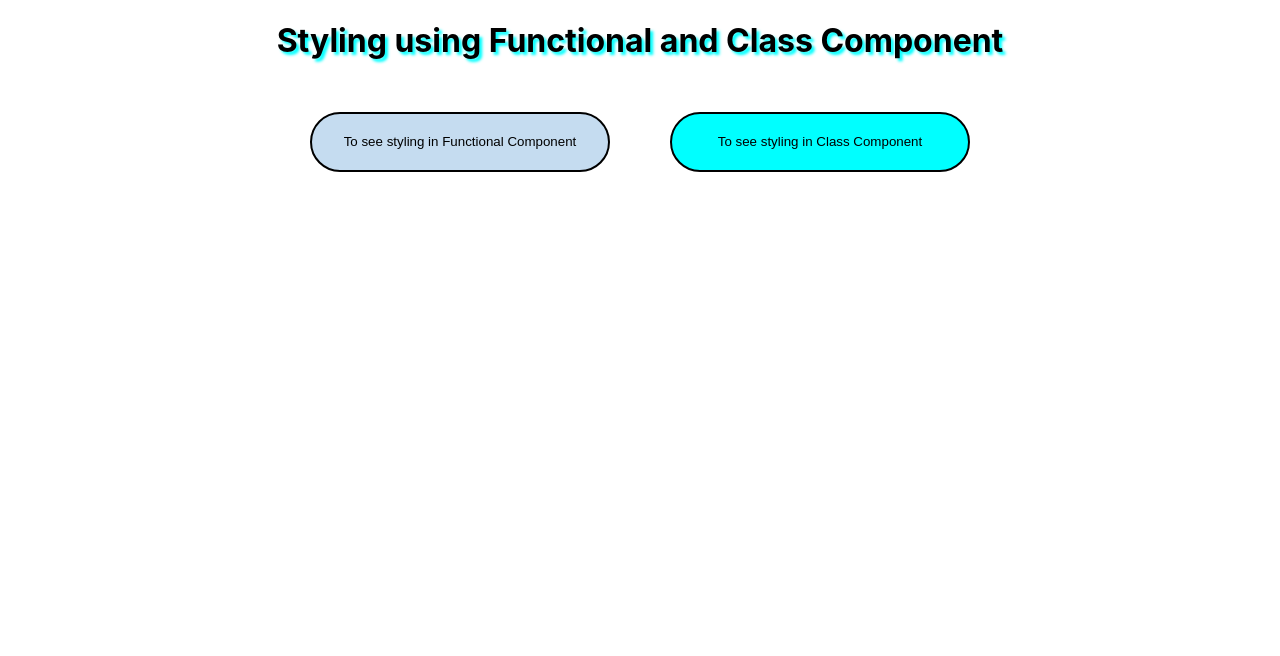
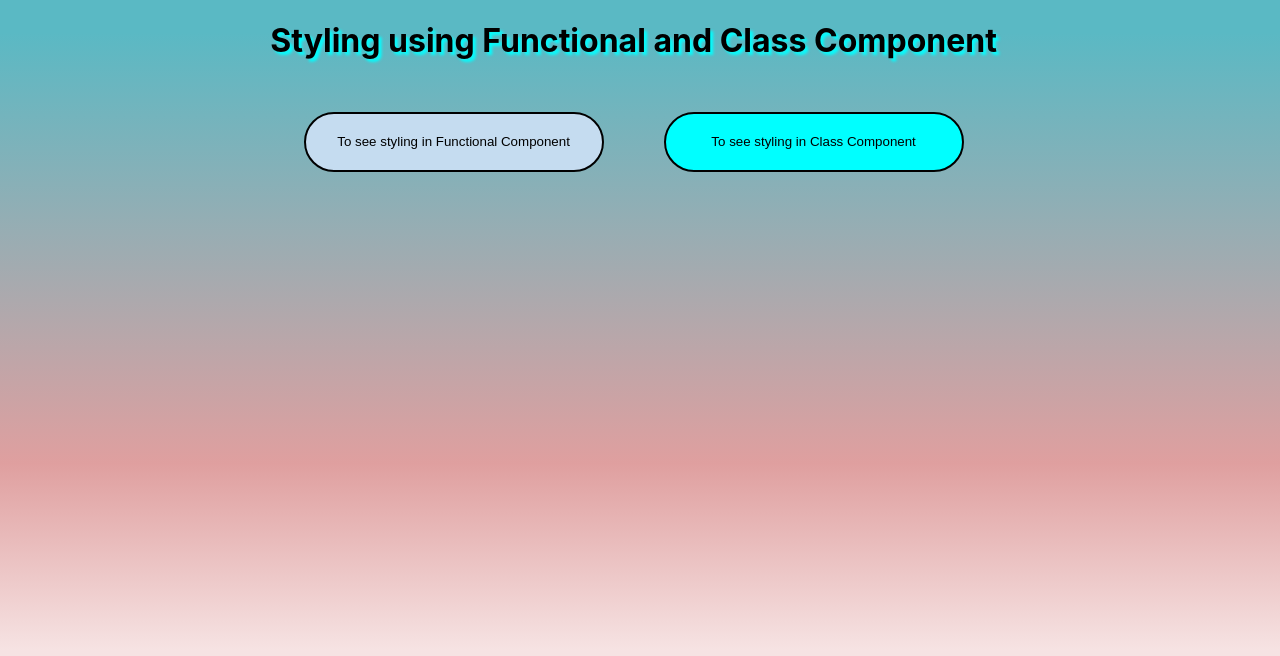
Before and after one commit to SanjeevSaniel/ea14, a React (Create React App) app in the folder React/my-react-app/: page / in a window 1280 px wide. Shown: the top 656 px of the page. Built offline with nearby package versions, Linux system fonts and the light colour scheme.

Commit message:
Build the React Assignment - 1.

```diff
--- a/React/my-react-app/src/App.js
+++ b/React/my-react-app/src/App.js
@@ -6,16 +6,19 @@ import { useState } from "react";
 
 function App() {
   const [funcHidden, setFuncHidden] = useState(true);
+  const handleClickFunction = (e) => setFuncHidden((current) => !current);
+
   const [clsHidden, setClsHidden] = useState(true);
+  const handleClickClass = (e) => setClsHidden((current) => !current);
 
   return (
     <div className="App">
       <h1 className="heading">Styling using Functional and Class Component</h1>
       <div className="btn-box">
-        <button className="btn btn--func" onClick={() => setFuncHidden(false)}>
+        <button className="btn btn--func" onClick={handleClickFunction}>
           To see styling in Functional Component
         </button>
-        <button className="btn btn--cls" onClick={() => setClsHidden(false)}>
+        <button className="btn btn--cls" onClick={handleClickClass}>
           To see styling in Class Component
         </button>
       </div>
--- a/React/my-react-app/src/components/components-styles.css
+++ b/React/my-react-app/src/components/components-styles.css
@@ -1,3 +1,15 @@
+body {
+  width: 99vw;
+  height: 99vh;
+  background: rgb(90, 185, 196);
+  background: linear-gradient(
+    180deg,
+    rgba(90, 185, 196, 1) 4%,
+    rgba(188, 53, 53, 0.47429394120929624) 57%,
+    rgba(180, 17, 17, 0.11855164429052867) 80%
+  );
+}
+
 .App {
   text-align: center;
 }
```
